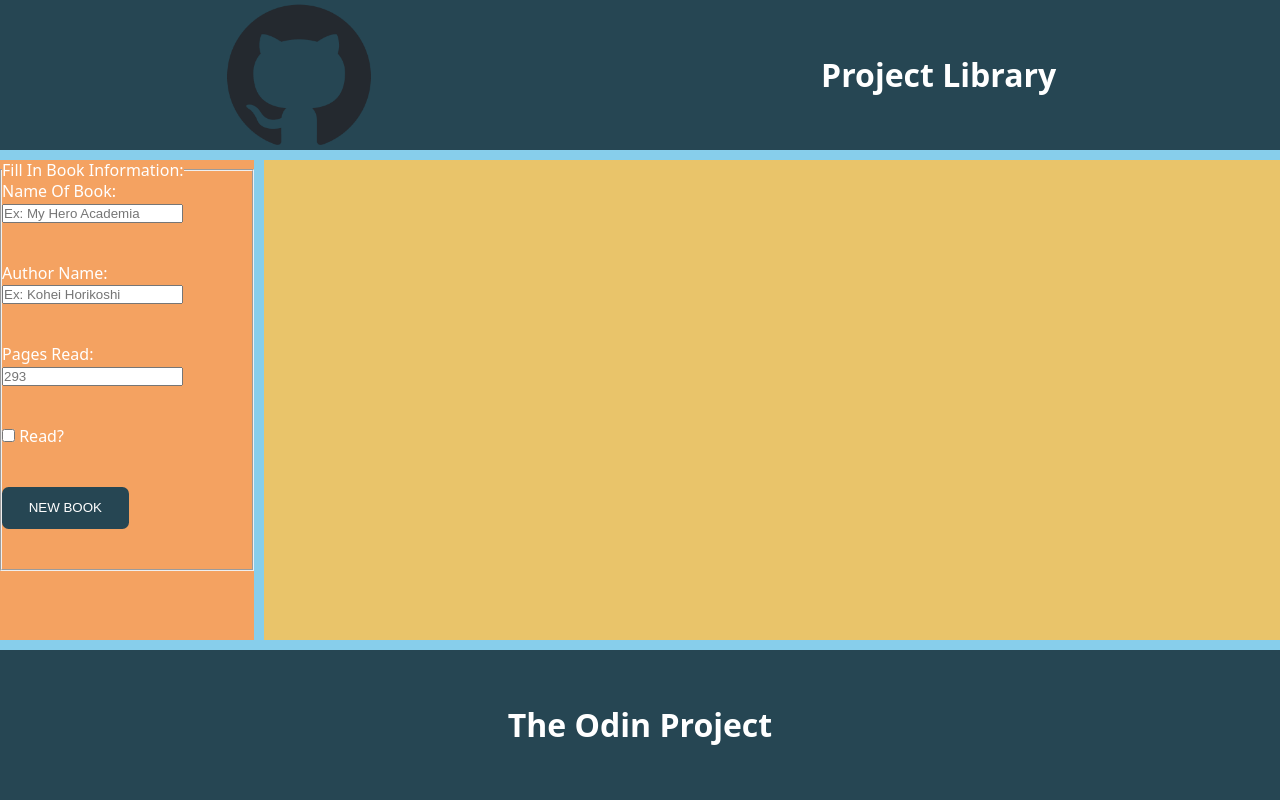
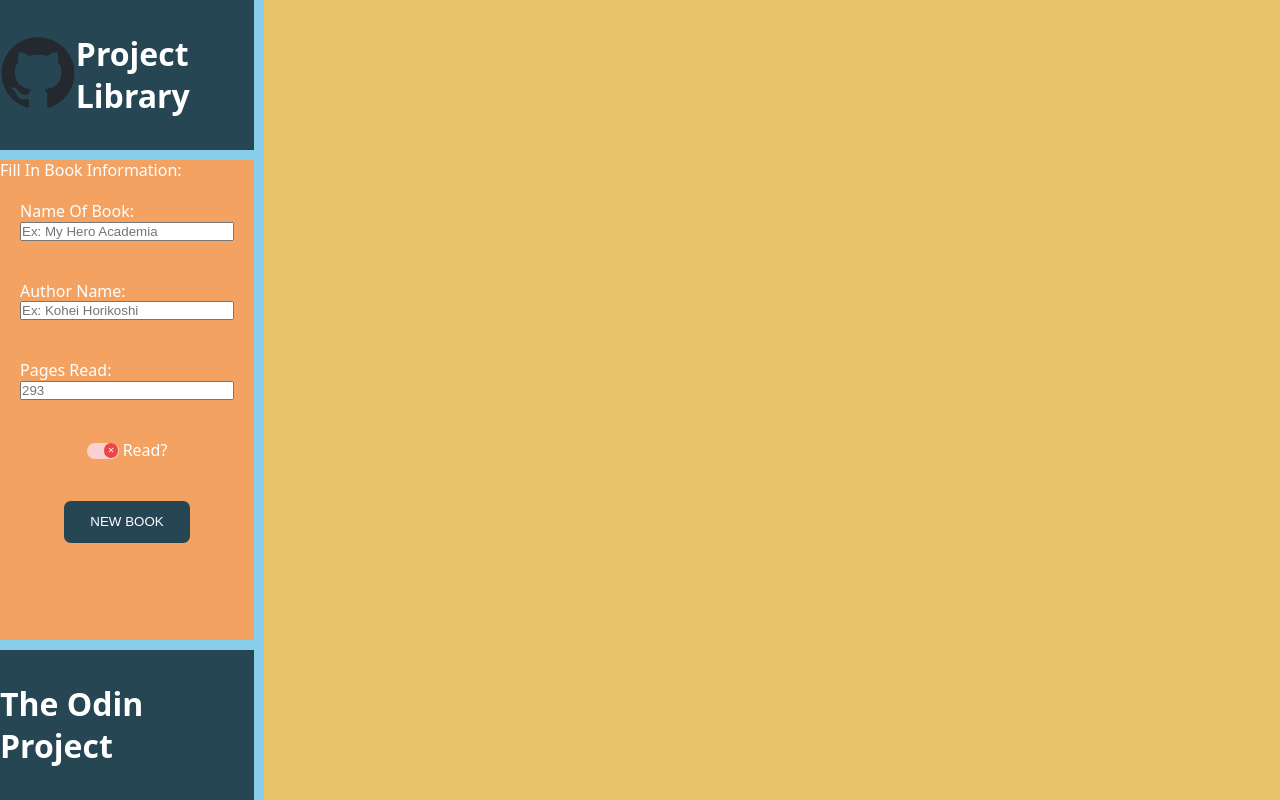
Before and after one commit to JimmyJimenez2400/Project-Library, a website: page index.html in a window 1280 px wide. Drawn offline with Linux system fonts and the light colour scheme.

Commit message:
Polish Form, Inputs, And Make A Toggle Button

```diff
--- a/style.css
+++ b/style.css
@@ -55,15 +55,16 @@ button {
 #header {
     display: flex;
     align-items: center;
-    justify-content: space-around;
+    justify-content: center;
     background-color: var(--dark-cloud);
-    grid-column: 1/-1;
+    grid-column: 1/2;
     grid-row: 1 /2;
 
 }
 
 .logo {
-    height: 100%;
+    height: auto;
+    width: 100px;
 }
 
 
@@ -74,10 +75,40 @@ button {
     grid-row: 2/3;
 }
 
+#sidebar ul {
+    display: flex;
+    flex-direction: column;
+    width: 100%;
+    padding: 20px;
+    align-items: center;
+    justify-content: center;
+    list-style: none;
+}
+
+#sidebar fieldset {
+    border: none;
+}
+
+form ul li {
+    display: flex;
+    flex-direction: column;
+    justify-content: center;
+    align-items: center;
+    width: 100%;
+}
+
+form ul li label {
+    align-self: start;
+}
+
+ul li input {
+    width: 100%;
+}
+
 #main {
     background-color: var(--light-yellow);
     grid-column: 2/3;
-    grid-row: 2 /3;
+    grid-row: 1/4;
 
 }
 
@@ -85,7 +116,7 @@ button {
     display: flex;
     justify-content: center;
     align-items: center;
-    grid-column: 1 / -1;
+    grid-column: 1 / 2;
     grid-row: 3 / 4;
     background-color: var(--dark-cloud);
 }
@@ -93,6 +124,7 @@ button {
 
 .cardContainer {
     height: 100%;
+    width: 100%;
     display: grid;
     padding: 10px;
     gap: 5px;
@@ -110,6 +142,23 @@ button {
     background-color: var(--teal);
     height: auto;
     border-radius: 5px;
+    overflow: scroll;
+
+}
+
+.inputButtonDiv {
+    display: flex;
+}
+
+.buttonHolders {
+    width: 100%;
+    display: flex;
+    justify-content: space-around;
+    gap: 20px;
+}
+
+.buttonHolders button {
+    flex-shrink: 1;
 }
 
 form {
@@ -119,3 +168,82 @@ form {
 form ul>li {
     margin-bottom: 40px;
 }
+
+
+
+/* Toggle Input Stylings */
+input[type="checkbox"].toggle {
+    opacity: 0;
+    position: absolute;
+    cursor: pointer;
+    left: -9000px;
+    top: -9000px;
+}
+
+input[type="checkbox"].toggle+label {
+    width: 100%;
+    position: relative;
+    display: flex;
+    justify-content: center;
+    align-items: center;
+    cursor: pointer;
+}
+
+input[type="checkbox"].toggle+label::before {
+    content: "";
+    width: 2em;
+    height: 1em;
+    background-color: hsl(0, 80%, 90%);
+    border-radius: 1em;
+    margin-right: .25em;
+    transition: background-color 200ms ease-in-out;
+}
+
+input[type="checkbox"].toggle+label::after {
+    display: flex;
+    justify-content: center;
+    align-items: center;
+    position: absolute;
+    content: "\2715";
+    font-size: .5em;
+    left: 10.5em;
+    width: 1.8em;
+    height: 1.8em;
+    background-color: hsl(0, 80%, 60%);
+    color: white;
+    border-radius: 1em;
+    transition: background-color 200ms ease-in-out, transform 200ms ease-in-out;
+}
+
+
+
+input[type="checkbox"].toggle:focus+label::before {
+    outline: 1px solid black;
+}
+
+input[type="checkbox"].toggle:checked+label::before {
+
+    background-color: hsl(100, 70%, 60%);
+}
+
+input[type="checkbox"].toggle:checked+label::after {
+    transform: translateX(100%);
+    background-color: hsl(100, 70%, 90%);
+    animation: check-fade 200ms ease-in-out forwards;
+}
+
+@keyframes check-fade {
+    0% {
+        opacity: 1;
+        content: "\2715";
+    }
+
+    50% {
+        opacity: 0;
+    }
+
+    100% {
+        opacity: 1;
+        content: "\2713";
+    }
+}
```
